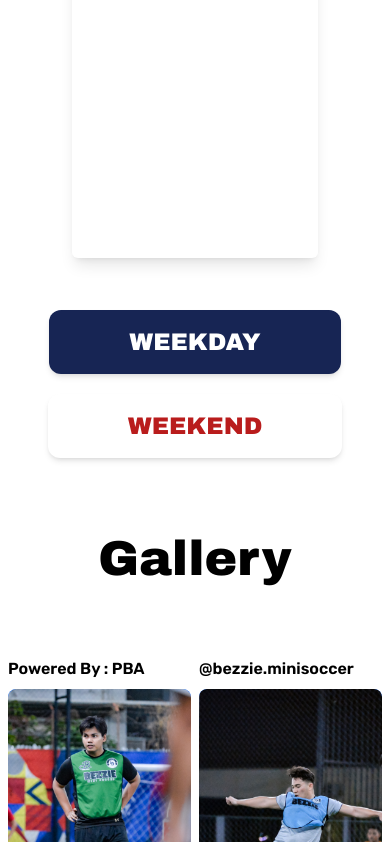
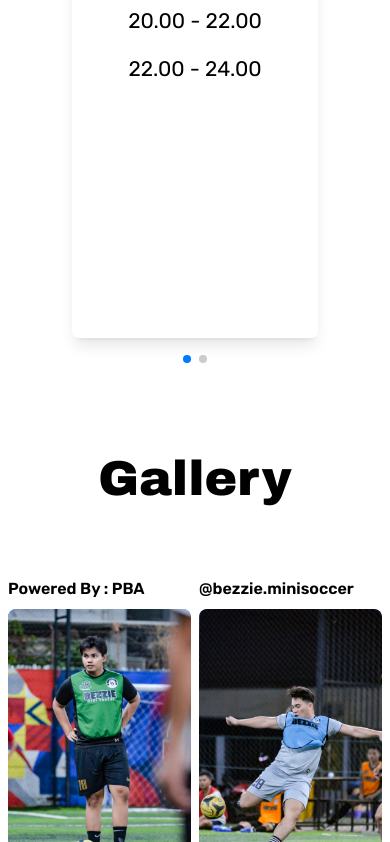
Before and after one commit to kautsarabid/Bezzie-Minisoccer, a React (Vite) app: page / in a window 390 px wide. Shown: the part 6859-7701 px from the top of the page. Built offline with nearby package versions, Linux system fonts and the light colour scheme; a web font is replaced by a local one.

Commit message:
mengubah tampilan halaman pricelist

```diff
--- a/src/pages/Pricelist/PriceListBody.jsx
+++ b/src/pages/Pricelist/PriceListBody.jsx
@@ -1,32 +1,22 @@
-import { useState } from "react";
-import PriceListWeekDay from "./PriceListWeekDay";
-import PriceListWeekEnd from "./PriceListWeekEnd";
-import ButtonWeekDay from "./ButtonWeekDay";
-import ButtonWeekEnd from "./ButtonWeekEnd";
+import PriceListDesktop from "./PriceListDesktop";
+import PriceListMobile from "./PriceListMobile";
 
 export default function PriceListBody() {
-	const [currentSection, setCurrentSection] = useState("weekday");
-
-	const handleSectionChange = (section) => {
-		setCurrentSection(section);
-	};
-
 	return (
 		<>
-			<div className="mb-6  transition-all duration-100">
+			<div className="mb-6 transition-all duration-100">
 				<h3 className="text-center font-display">Pricelist</h3>
 
-				{currentSection === "weekday" ? (
-					<div>
-						<PriceListWeekDay />
-						<ButtonWeekDay handleSectionChange={handleSectionChange} />
+				<div className="container mx-auto">
+					<div className="lg:hidden">
+						{/* Ini akan tampil hanya pada layar mobile */}
+						<PriceListMobile />
 					</div>
-				) : (
-					<div>
-						<PriceListWeekEnd />
-						<ButtonWeekEnd handleSectionChange={handleSectionChange} />
+					<div className="hidden lg:block">
+						{/* Ini akan tampil hanya pada layar desktop */}
+						<PriceListDesktop />
 					</div>
-				)}
+				</div>
 			</div>
 		</>
 	);
--- /dev/null
+++ b/src/pages/Pricelist/PriceListDesktop.jsx
@@ -0,0 +1,30 @@
+import { useState } from "react";
+
+import PriceListWeekDay from "./PriceListWeekDay";
+import PriceListWeekEnd from "./PriceListWeekEnd";
+import ButtonWeekDay from "./ButtonWeekDay";
+import ButtonWeekEnd from "./ButtonWeekEnd";
+
+export default function PriceListDesktop() {
+	const [currentSection, setCurrentSection] = useState("weekday");
+
+	const handleSectionChange = (section) => {
+		setCurrentSection(section);
+	};
+
+	return (
+		<>
+			{currentSection === "weekday" ? (
+				<div>
+					<PriceListWeekDay />
+					<ButtonWeekDay handleSectionChange={handleSectionChange} />
+				</div>
+			) : (
+				<div>
+					<PriceListWeekEnd />
+					<ButtonWeekEnd handleSectionChange={handleSectionChange} />
+				</div>
+			)}
+		</>
+	);
+}
--- /dev/null
+++ b/src/pages/Pricelist/PriceListMobile.jsx
@@ -0,0 +1,36 @@
+// Import Swiper React components
+import { Swiper, SwiperSlide } from "swiper/react";
+
+// Import Swiper styles
+import "swiper/css";
+import "swiper/css/pagination";
+import "swiper/css/navigation";
+
+// import required modules
+import { Navigation, Pagination } from "swiper/modules";
+import PriceListWeekDay from "./PriceListWeekDay";
+import PriceListWeekEnd from "./PriceListWeekEnd";
+
+export default function PriceListMobile() {
+	return (
+		<div>
+			<Swiper
+				grabCursor={true}
+				centeredSlides={true}
+				slidesPerView={"auto"}
+				navigation={true}
+				pagination={true}
+				modules={[Pagination, Navigation]}
+				className="mySwiper"
+			>
+				<SwiperSlide>
+					<PriceListWeekDay />
+				</SwiperSlide>
+
+				<SwiperSlide>
+					<PriceListWeekEnd />
+				</SwiperSlide>
+			</Swiper>
+		</div>
+	);
+}
--- a/src/pages/Pricelist/PriceListWeekDay.jsx
+++ b/src/pages/Pricelist/PriceListWeekDay.jsx
@@ -3,6 +3,9 @@ import Card from "../../components/Card";
 export default function PriceListWeekDay() {
 	return (
 		<>
+			<h5 className="text-4xl uppercase text-center font-semibold bg-primary text-white py-4 mb-2 lg:hidden">
+				WeekDay
+			</h5>
 			<div className="flex justify-center items-center gap-10 flex-wrap  text-center mb-10">
 				<Card
 					variant2={"card-pricelist"}
--- a/src/pages/Pricelist/PriceListWeekEnd.jsx
+++ b/src/pages/Pricelist/PriceListWeekEnd.jsx
@@ -3,7 +3,10 @@ import Card from "../../components/Card";
 export default function PriceListWeekEnd() {
 	return (
 		<>
-			<div className="flex justify-center items-center gap-10 flex-wrap  text-center mb-10">
+			<h5 className="text-4xl uppercase text-center font-semibold bg-secondary  text-white py-4 mb-2 lg:hidden">
+				Weekend
+			</h5>
+			<div className="flex flex-wrap justify-center items-center gap-10  text-center mb-10">
 				<Card
 					variant2={"card-pricelist"}
 					variant3={"mb-4 font-bold text-5xl"}
```
